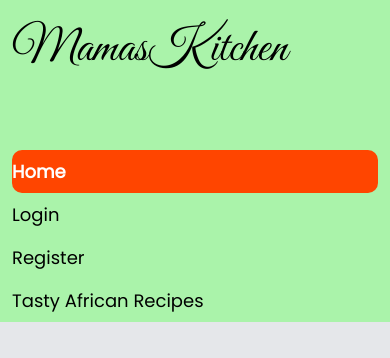
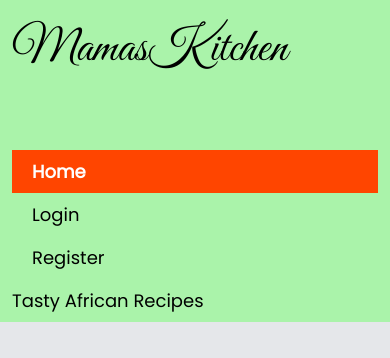
Before and after one commit to belovedpearl/AfricanRecipes-PP4, a Django app: page / in a window 390 px wide, after a click that opens the changed part. Shown: the top 358 px of the page. Run offline with Django 3.2, Linux system fonts and the light colour scheme; data that the repository does not hold is empty.

Commit message:
Modify style on active link in small screens

```diff
--- a/static/css/style.css
+++ b/static/css/style.css
@@ -72,7 +72,8 @@ nav{
 /*____________ Post Card _____________*/
 .post{
     border: 2px solid #5c875c;
-    height: 28rem;
+    height: 29rem;
+
 }
 .recipe_title{
     font-size: 1.7rem;
@@ -86,7 +87,7 @@ nav{
     color: black;
 }
 .date_created{
-    margin-right: 45px;
+    margin-right: 50px;
 }
 
 .post-image{
@@ -189,3 +190,14 @@ footer{
 .slide{
     height: 200px;
 }
+
+
+@media (max-width: 768px) {
+    .active{
+        border-radius: 0px;
+    }
+
+.navbar-nav .nav-link {
+    padding-left: 20px;
+}
+}
--- a/templates/details.html
+++ b/templates/details.html
@@ -32,7 +32,7 @@
 
 
                 <!-- Adapted from 'I think therefore I blog'    -->
-                <strong>
+                <strong class="likeanddislike">
                     {% if user.is_authenticated %}
                     <form class="d-inline" action="{% url 'recipe_like' recipe.pk %}" method="POST">
                         {% csrf_token %}
```
